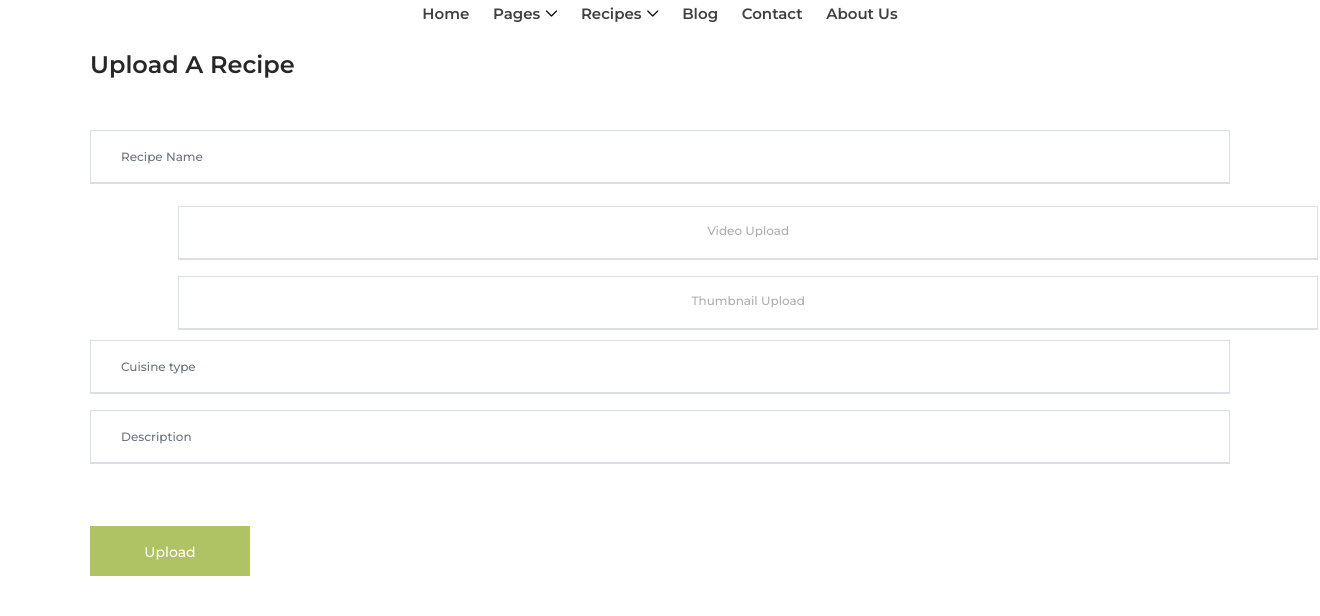
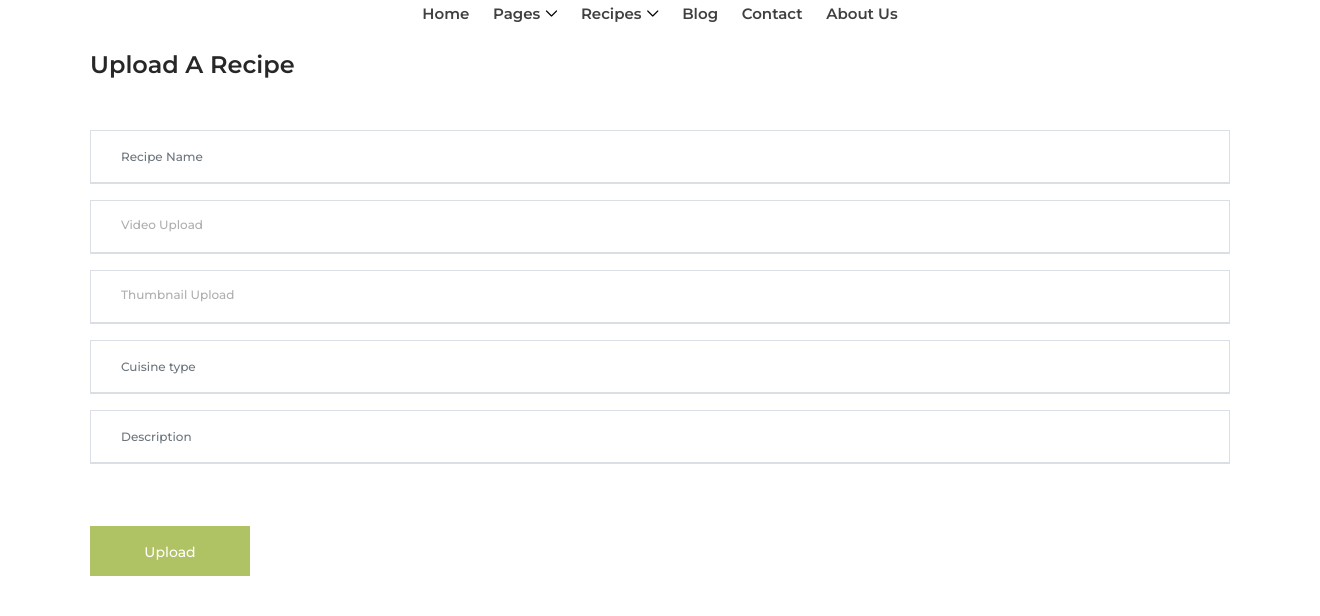
Before and after one commit to intzi/CookFlix, a Django app: page /upload/ in a window 1320 px wide. Shown: the part 312-928 px from the top of the page. Run offline with Django 3.2, Linux system fonts and the light colour scheme; the visitor is signed in with stand-in values (Sample User, id 1); some libraries are stand-ins or nearby versions; some web fonts are replaced.

Commit message:
Upload Recipe - Fixed file accept types and choose file disign

```diff
--- a/static/customcss/style.css
+++ b/static/customcss/style.css
@@ -31,43 +31,11 @@
     border-bottom-style: dotted;
 }
 
-
-
-label {
-  display: inline-block;
-  width: 5em;
-  padding: 0 1em;
-  text-align: right;
+.file-input-hide {
+	width: 0.1px;
+	height: 0.1px;
+	opacity: 0;
+	overflow: hidden;
+	position: absolute;
+	z-index: -1;
 }
-
-/* Hide the file input using
-opacity */
-[type=file] {
-    position: absolute;
-    filter: alpha(opacity=0);
-    opacity: 0;
-}
-input,
-[type=file] + label {
-  border: 1px solid #CCC;
-  border-radius: 3px;
-  text-align: left;
-  padding: 10px;
-  width: 150px;
-  margin: 0;
-  left: 0;
-  position: relative;
-}
-[type=file] + label {
-  text-align: center;
-  left: 7.35em;
-  top: 0.5em;
-  /* Decorative */
-  background: #333;
-  color: #fff;
-  border: none;
-  cursor: pointer;
-}
-[type=file] + label:hover {
-  background: #3399ff;
-}
--- a/static/customjs/customjs.js
+++ b/static/customjs/customjs.js
@@ -1,10 +1,16 @@
+$(document).ready(function(){
   $("[type=file]").on("change", function(){
     // Name of file and placeholder
     var file = this.files[0].name;
-  var dflt = $(this).attr("placeholder");
+    var dflt = $(this).attr("name");
+    var prefix = "Selected thumbnail: ";
+    if(dflt == "video_file"){
+          prefix = "Selected video: ";
+    }
     if($(this).val()!=""){
-    $(this).next().text(file);
+      $(this).next().text(prefix+file);
     } else {
       $(this).next().text(dflt);
     }
   });
+});
--- a/templates/cookflixapp/base.html
+++ b/templates/cookflixapp/base.html
@@ -22,7 +22,6 @@
     <link rel="stylesheet" href="{% static "bootstrap/bootstrap.min.css" %}">
     <link rel="stylesheet" href="{% static "bueno/style.css" %}">
   	<link rel="stylesheet" href="{% static "customcss/style.css" %}">
-    <link rel="stylesheet" href="{% static "customjs/customjs.js" %}">
 
 </head>
 
@@ -279,6 +278,8 @@
     <script src="{% static "js/plugins.js" %}"></script>
     <!-- Active js -->
     <script src="{% static "js/active.js" %}"></script>
+    <!-- Custom js -->
+    <script src="{% static "customjs/customjs.js" %}"></script>
 </body>
 
 </html>
--- a/templates/cookflixapp/base2.html
+++ b/templates/cookflixapp/base2.html
@@ -22,7 +22,6 @@
     <link rel="stylesheet" href="{% static "bootstrap/bootstrap.min.css" %}">
     <link rel="stylesheet" href="{% static "bueno/style.css" %}">
     <link rel="stylesheet" href="{% static "customcss/style.css" %}">
-    <link rel="stylesheet" href="{% static "customjs/customjs.js" %}">
 
 </head>
 
@@ -260,6 +259,8 @@ Copyright &copy;<script>document.write(new Date().getFullYear());</script> All r
     <script src="{% static "js/plugins.js" %}"></script>
     <!-- Active js -->
     <script src="{% static "js/active.js" %}"></script>
+    <!-- Custom js -->
+    <script src="{% static "customjs/customjs.js" %}"></script>
 </body>
 
 </html>
--- a/templates/cookflixapp/upload.html
+++ b/templates/cookflixapp/upload.html
@@ -22,8 +22,11 @@
         {% for field in recipe_form %}
           <div class="col-lg-12">
             <div class="form-group">
-              {% if field.name == "video_file" or field.name == "thumbnail" %}
-                <input id="input_{{field.name}}" required type="file"  name="{{ field.name }}"  placeholder="{{ field.label }}">
+              {% if field.name == "video_file" %}
+                <input class="file-input-hide" id="input_{{field.name}}" required type="file" accept="video/*" name="{{ field.name }}"  placeholder="{{ field.label }}">
+                <label class="form-control" for="input_{{field.name}}">{{ field.label }}</label>
+              {% elif field.name == "thumbnail" %}
+                <input class="file-input-hide" id="input_{{field.name}}" required type="file" accept="image/*" name="{{ field.name }}"  placeholder="{{ field.label }}">
                 <label class="form-control" for="input_{{field.name}}">{{ field.label }}</label>
               {% elif field.name == "user_id" %}
                 <input type="hidden" name="{{ field.name }}" value="{{ user.id }}">
```
Lines whose indentation alone changed are shown as unchanged.
